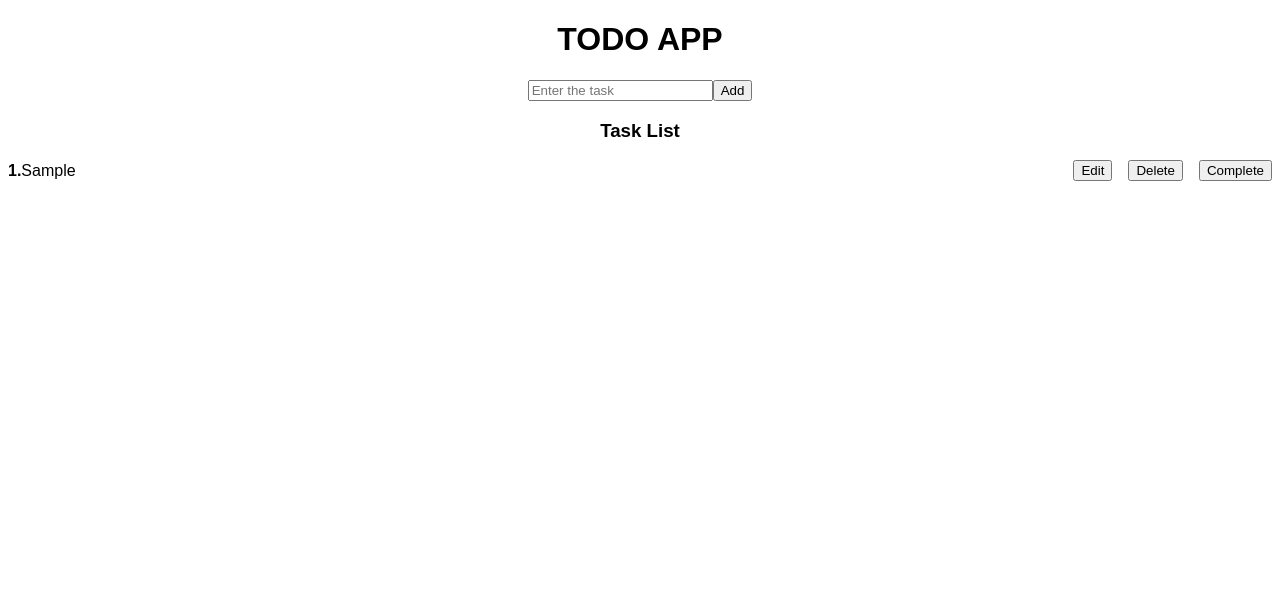
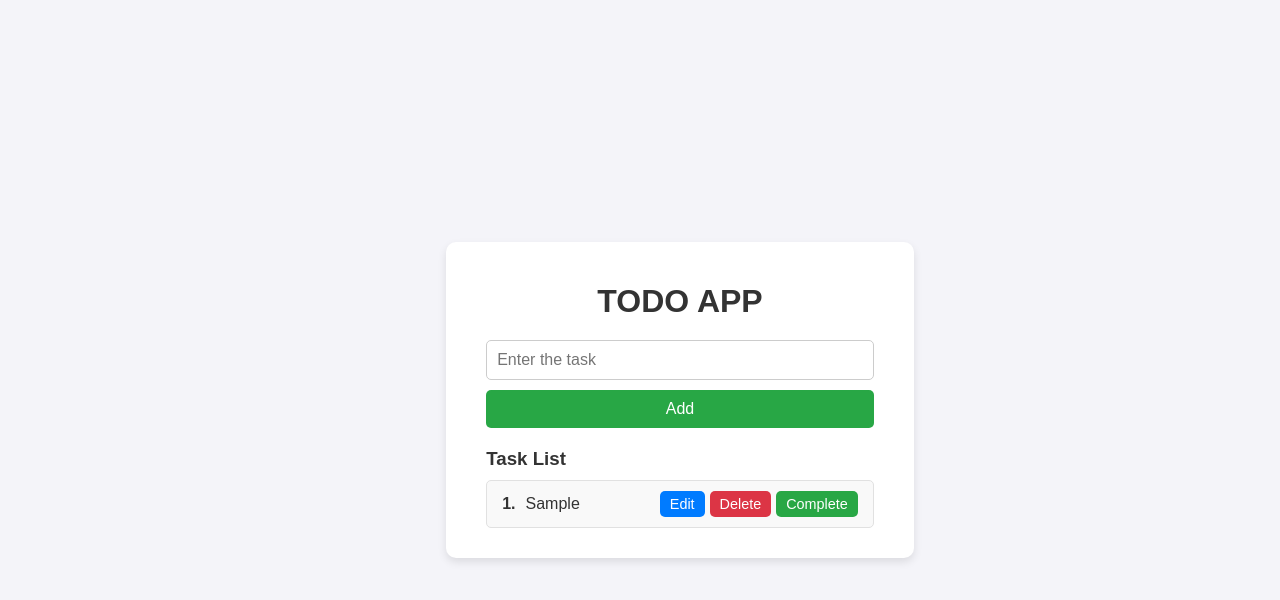
Before and after one commit to jimmijameslinux/react_todo, a React (Create React App) app: page / in a window 1280 px wide. Both pictures are taken after typing "Sample" into the empty fields and a click on the button "Add". Shown: the top 600 px of the page. Built offline with nearby package versions, Linux system fonts and the light colour scheme.

Commit message:
Added edit functionality and CSS style and removing the tasklist style

```diff
--- a/src/App.js
+++ b/src/App.js
@@ -6,6 +6,7 @@ export default function App() {
   const [taskinput, setInput] = useState("");
   const [editinput, setEditinput] = useState("");
   const [tasklist, setTasklist] = useState([]);
+  const [editIndex, setEditIndex] = useState(null);
   const dialogRef = useRef(null);
 
   const handleChange = (e) => {
@@ -38,9 +39,23 @@ export default function App() {
     setTasklist([...newTask]);
   };
 
-  const editTask = () => {
-    console.log("edit task");
+  const editTask = (indexval) => {
+    setEditIndex(indexval);
+    setEditinput(tasklist[indexval].text);
     dialogRef.current?.showModal();
+  };
+
+  const confirmEditTask = () => {
+    if (editinput.trim() !== "") {
+      const newTask = tasklist.map((task, index) => {
+        if (index === editIndex) {
+          return { ...task, text: editinput };
+        }
+        return task;
+      });
+      setTasklist([...newTask]);
+      dialogRef.current?.close();
+    }
   };
 
   return (
@@ -49,6 +64,7 @@ export default function App() {
       <form
         onSubmit={(e) => {
           e.preventDefault();
+          addTask();
         }}
       >
         <input
@@ -70,11 +86,17 @@ export default function App() {
           indexval={index}
           deleteTask={deleteTask}
           completeTask={completeTask}
-          editTask={editTask}
+          editTask={() => editTask(index)}
           complete={list.complete}
         />
       ))}
       <dialog ref={dialogRef}>
+        <form
+          onSubmit={(e) => {
+            e.preventDefault();
+            confirmEditTask();
+          }}
+        >
           <input
             type="text"
             name="editinput"
@@ -84,13 +106,7 @@ export default function App() {
             onChange={handleEChange}
             autoFocus
           />
-        <button
-          onClick={() => {
-            dialogRef.current?.close();
-          }}
-        >
-          Confirm
-        </button>
+          <button onClick={confirmEditTask}>Confirm</button>
           <button
             onClick={() => {
               dialogRef.current?.close();
@@ -98,6 +114,7 @@ export default function App() {
           >
             Cancel
           </button>
+        </form>
       </dialog>
     </div>
   );
--- a/src/components/Tasklist.css
+++ /dev/null
@@ -1,11 +0,0 @@
-.tasklists {
-  display: flex;
-  align-items: center;
-  justify-content: space-between;
-  margin-bottom: 1rem;
-}
-
-.btns {
-  display: flex;
-  gap: 1rem;
-}
--- a/src/components/Tasklist.js
+++ b/src/components/Tasklist.js
@@ -1,5 +1,3 @@
-import "../components/Tasklist.css";
-
 function Tasklist({
   tasklist,
   indexval,
@@ -9,16 +7,10 @@ function Tasklist({
   complete,
 }) {
   return (
-    <div className="tasklists">
+    <div className={`tasklists ${complete && "green"}`}>
       <span>
         <b>{indexval + 1}.</b>
-        {complete ? (
-          <span>
-            <s>{tasklist}</s>
-          </span>
-        ) : (
-          <span>{tasklist}</span>
-        )}
+        <span>{tasklist}</span>
       </span>
       <div className="btns">
         <button onClick={editTask}>Edit</button>
--- a/src/styles.css
+++ b/src/styles.css
@@ -1,4 +1,171 @@
+body {
+  font-family: Arial, sans-serif;
+  background-color: #f4f4f9;
+  color: #333;
+  margin: 0;
+  padding: 0;
+  display: flex;
+  justify-content: center;
+  align-items: center;
+  height: 100vh;
+}
+
 .App {
-  font-family: sans-serif;
+  background: #fff;
+  padding: 20px 40px;
+  border-radius: 10px;
+  box-shadow: 0 4px 8px rgba(0, 0, 0, 0.1);
+  width: 100%;
+  max-width: 400px;
+}
+
+/* Header */
+h1 {
+  font-size: 2em;
+  color: #333;
   text-align: center;
+  margin-bottom: 20px;
 }
+
+/* Form */
+form {
+  display: flex;
+  flex-direction: column;
+  gap: 10px;
+  margin-bottom: 20px;
+}
+
+input[type="text"] {
+  padding: 10px;
+  font-size: 1em;
+  border: 1px solid #ccc;
+  border-radius: 5px;
+}
+
+input[type="button"] {
+  background: #28a745;
+  color: #fff;
+  border: none;
+  padding: 10px;
+  font-size: 1em;
+  cursor: pointer;
+  border-radius: 5px;
+  transition: background 0.3s;
+}
+
+input[type="button"]:hover {
+  background: #218838;
+}
+
+/* Task List */
+h3 {
+  margin-bottom: 10px;
+}
+
+.tasklists {
+  background: #f9f9f9;
+  padding: 10px 15px;
+  border: 1px solid #e1e1e1;
+  border-radius: 5px;
+  display: flex;
+  justify-content: space-between;
+  align-items: center;
+  margin-bottom: 10px;
+}
+
+.tasklists span {
+  display: flex;
+  align-items: center;
+  gap: 10px;
+}
+
+.tasklists s {
+  color: #777;
+}
+
+/* Buttons */
+.btns {
+  display: flex;
+  gap: 5px;
+}
+
+button {
+  background: #007bff;
+  color: #fff;
+  border: none;
+  padding: 5px 10px;
+  cursor: pointer;
+  border-radius: 5px;
+  transition: background 0.3s;
+  font-size: 0.9em;
+}
+
+button:hover {
+  background: #0056b3;
+}
+
+button:nth-child(2) {
+  background: #dc3545;
+}
+
+button:nth-child(2):hover {
+  background: #c82333;
+}
+
+button:nth-child(3) {
+  background: #28a745;
+}
+
+button:nth-child(3):hover {
+  background: #218838;
+}
+
+/* Dialog */
+dialog {
+  border: none;
+  border-radius: 10px;
+  padding: 20px;
+  box-shadow: 0 4px 8px rgba(0, 0, 0, 0.1);
+}
+
+dialog::backdrop {
+  background: rgba(0, 0, 0, 0.5);
+}
+
+dialog form {
+  width: 100%;
+}
+
+dialog form input[type="text"] {
+  padding: 10px;
+  font-size: 1em;
+  border: 1px solid #ccc;
+  border-radius: 5px;
+  margin-bottom: 10px;
+}
+
+dialog button {
+  background: #007bff;
+  color: #fff;
+  border: none;
+  padding: 10px 15px;
+  cursor: pointer;
+  border-radius: 5px;
+  transition: background 0.3s;
+}
+
+dialog button:hover {
+  background: #0056b3;
+}
+
+dialog button:nth-child(3) {
+  background: #dc3545;
+}
+
+dialog button:nth-child(3):hover {
+  background: #c82333;
+}
+
+.green {
+  background-color: #60f089;
+}
```
Lines whose indentation alone changed are shown as unchanged.
